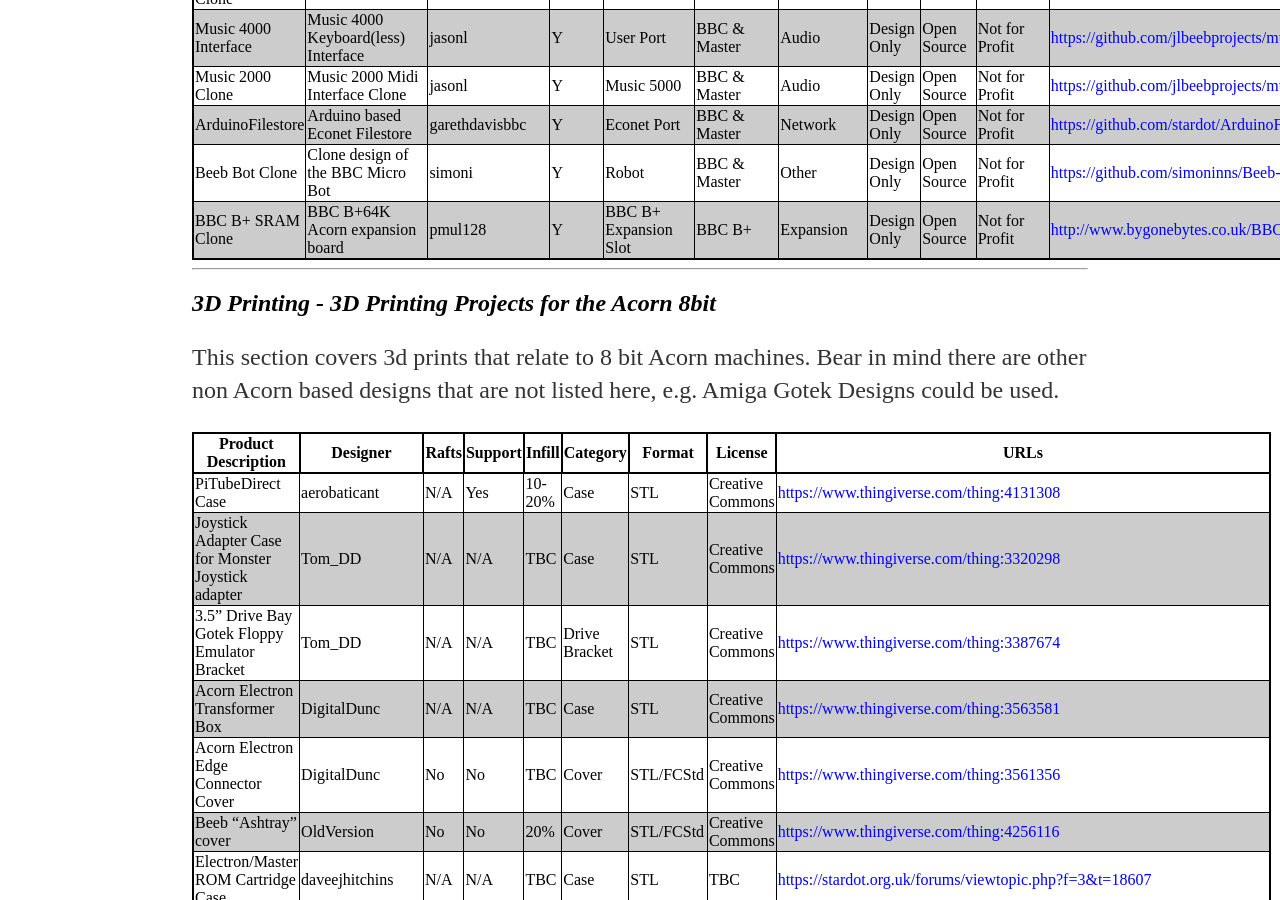
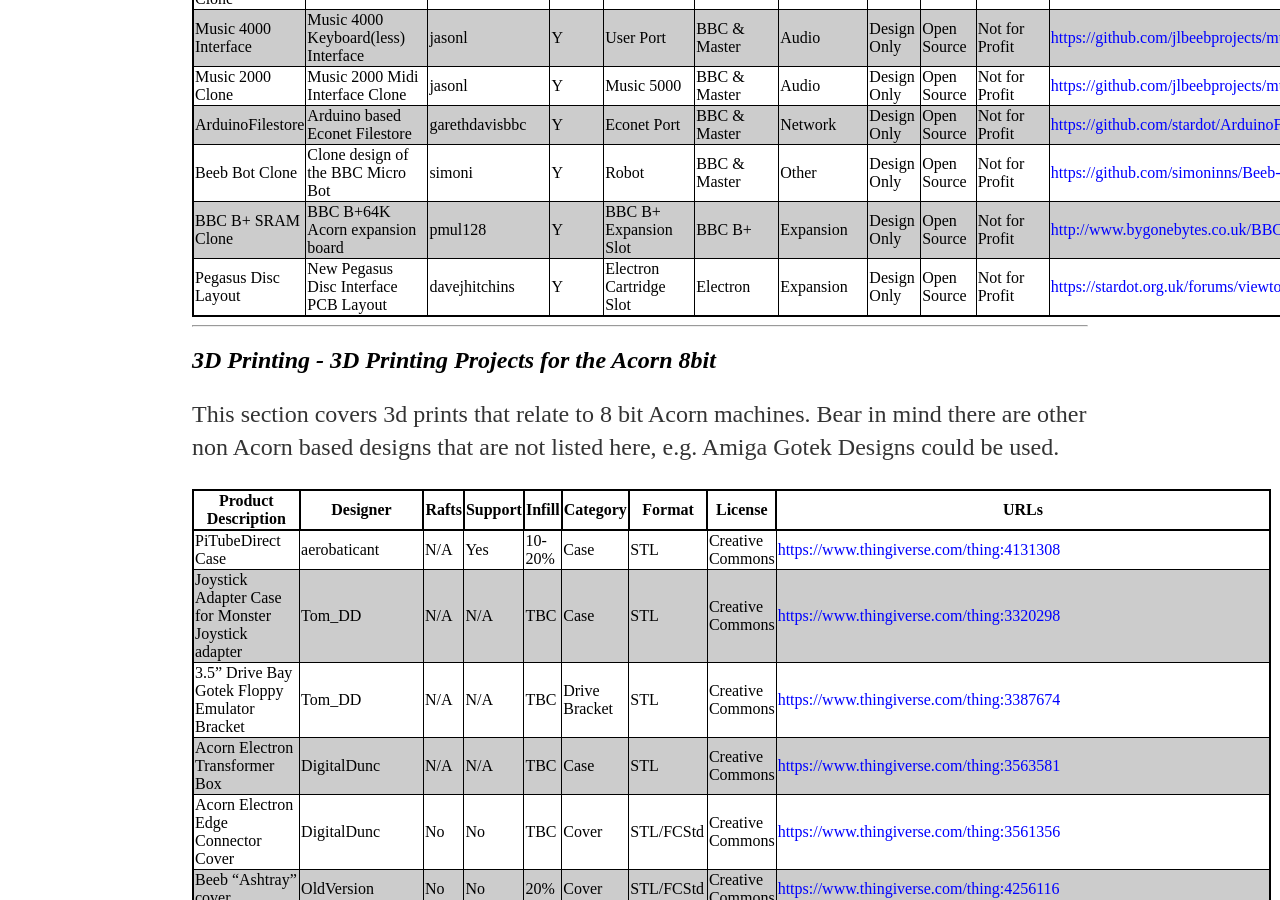
Before and after one commit to elminster/elminster.github.io, a Jekyll site: the page built from hardware.md, in a window 1280 px wide and 900 px high, scrolled down 10297 px. Built offline with Jekyll 4.4.1, drawn with Linux system fonts in a browser that asks for light colours.

Commit message:
Added new pegasus board

```diff
--- a/hardware.md
+++ b/hardware.md
@@ -214,7 +214,7 @@
 | ArduinoFilestore | Arduino based Econet Filestore  | garethdavisbbc | Y | Econet Port | BBC & Master | Network | Design Only | Open Source | Not for Profit | <https://github.com/stardot/ArduinoFilestore> |
 | Beeb Bot Clone | Clone design of the BBC Micro Bot  | simoni | Y | Robot | BBC & Master | Other | Design Only | Open Source | Not for Profit | <https://github.com/simoninns/Beeb-Bot/wiki> |
 | BBC B+ SRAM Clone| BBC B+64K Acorn expansion board  | pmul128 | Y | BBC B+ Expansion Slot | BBC B+| Expansion| Design Only | Open Source | Not for Profit | <http://www.bygonebytes.co.uk/BBCBPlus_SRAM.html> |
-
+| Pegasus Disc Layout | New Pegasus Disc Interface PCB Layout  | davejhitchins | Y | Electron Cartridge Slot | Electron| Expansion| Design Only | Open Source | Not for Profit | <https://stardot.org.uk/forums/viewtopic.php?f=3&t=22291> |
 
 ***
 
```
